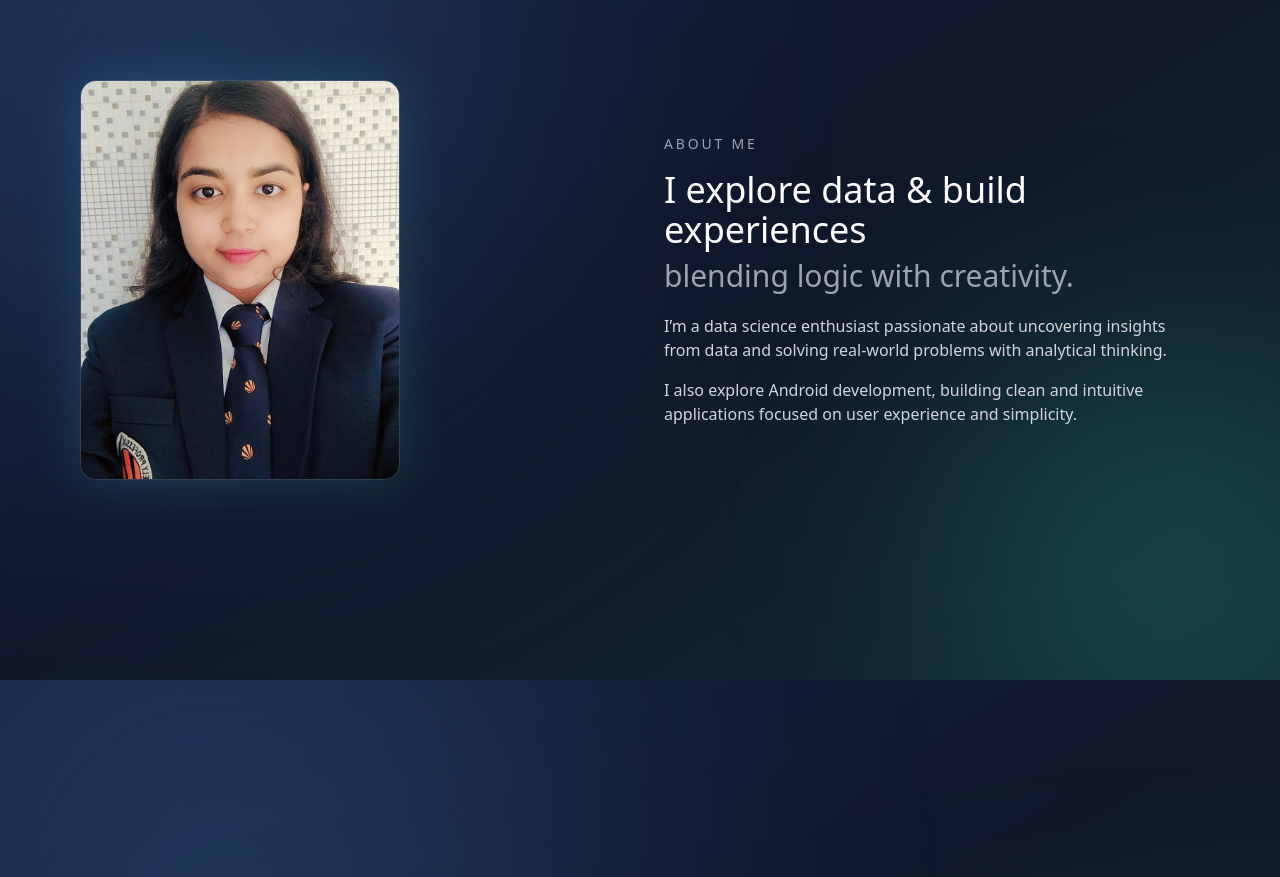
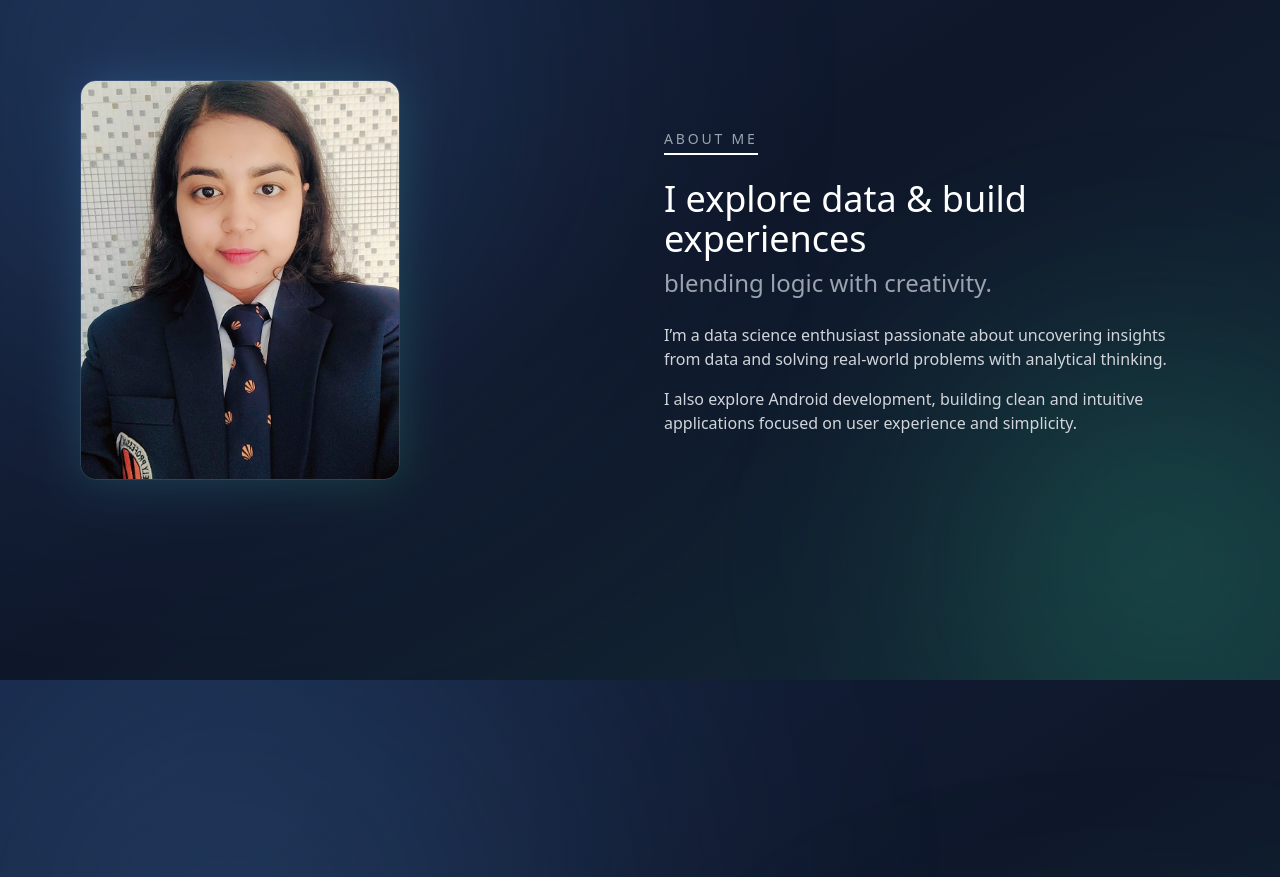
Before and after one commit to Srabanigorai/latest-portfolio, a React (Vite) app: page / in a window 1280 px wide. Shown: the part 920-1797 px from the top of the page. Built offline with nearby package versions, Linux system fonts and the light colour scheme.

Commit message:
Update About.jsx

```diff
--- a/src/components/About.jsx
+++ b/src/components/About.jsx
@@ -16,45 +16,58 @@ export default function About() {
       {/* 🌟 CONTENT */}
       <div className="relative z-10 max-w-6xl mx-auto w-full grid md:grid-cols-2 gap-12 items-center">
 
-        {/* 🖼️ IMAGE (LEFT) */}
+        {/* 🖼️ IMAGE */}
         <motion.div
-          initial={{ opacity: 0, x: -60 }}
-          whileInView={{ opacity: 1, x: 0 }}
-          transition={{ duration: 0.7 }}
+          initial={{ opacity: 0, x: -80, scale: 0.9 }}
+          whileInView={{ opacity: 1, x: 0, scale: 1 }}
+          transition={{ duration: 0.8 }}
           className="flex justify-center md:justify-start"
         >
-          <div className="relative group">
-
+          <motion.div
+            whileHover={{ rotateY: 8, rotateX: 6, scale: 1.05 }}
+            transition={{ type: "spring", stiffness: 120 }}
+            className="relative group"
+          >
             {/* IMAGE */}
             <div className="w-[260px] md:w-[320px] h-[340px] md:h-[400px] rounded-2xl overflow-hidden border border-white/10">
               <img
                 src="/profile.jpeg"
                 alt="profile"
-                className="w-full h-full object-cover group-hover:scale-105 transition duration-500"
+                className="w-full h-full object-cover transition duration-500 group-hover:scale-110"
               />
             </div>
 
             {/* ✨ GLOW BORDER */}
-            <div className="absolute inset-0 rounded-2xl bg-gradient-to-br from-blue-400/20 to-emerald-400/20 blur-xl -z-10" />
-          </div>
+            <div className="absolute inset-0 rounded-2xl bg-gradient-to-br from-blue-400/30 to-emerald-400/30 blur-xl opacity-70 -z-10" />
+          </motion.div>
         </motion.div>
 
-        {/* 🧠 TEXT (RIGHT) */}
+        {/* 🧠 TEXT */}
         <motion.div
-          initial={{ opacity: 0, x: 60 }}
+          initial={{ opacity: 0, x: 80 }}
           whileInView={{ opacity: 1, x: 0 }}
-          transition={{ duration: 0.7 }}
+          transition={{ duration: 0.8 }}
           className="text-center md:text-left"
         >
           {/* SMALL TITLE */}
-          <p className="text-sm tracking-[0.2em] text-gray-400 uppercase mb-4">
-            About Me
-          </p>
+          <div className="relative inline-block mb-6">
+            <p className="text-sm tracking-[0.2em] text-gray-400 uppercase">
+              About Me
+            </p>
+
+            {/* ✨ UNDERLINE */}
+            <motion.div
+              initial={{ width: 0 }}
+              whileInView={{ width: "100%" }}
+              transition={{ duration: 0.6 }}
+              className="h-[2px] bg-white mt-1"
+            />
+          </div>
 
           {/* HEADING */}
-          <h2 className="text-3xl md:text-4xl font-medium leading-snug mb-5">
+          <h2 className="text-3xl md:text-4xl font-medium leading-snug mb-6">
             I explore data & build experiences
-            <span className="block text-gray-400 mt-2 text-2xl md:text-3xl">
+            <span className="block text-gray-400 mt-2 text-xl md:text-2xl">
               blending logic with creativity.
             </span>
           </h2>
```
